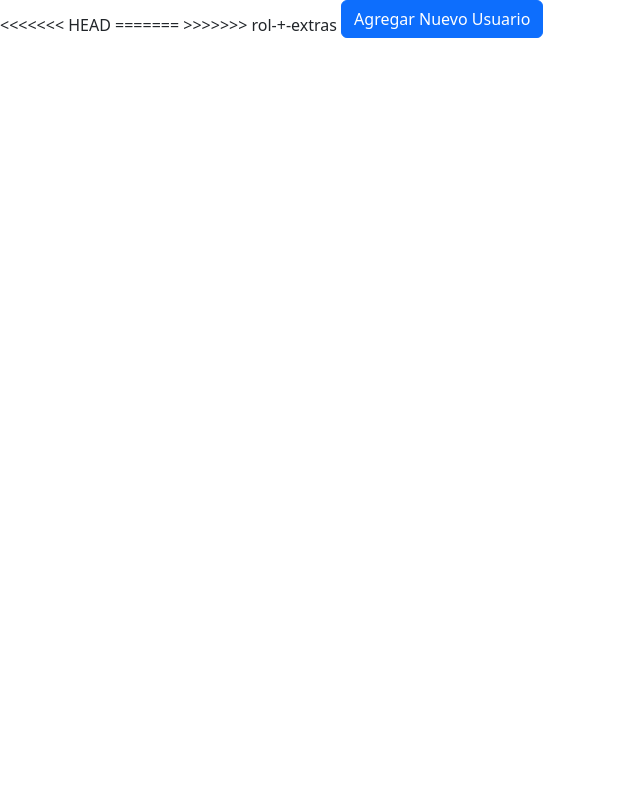
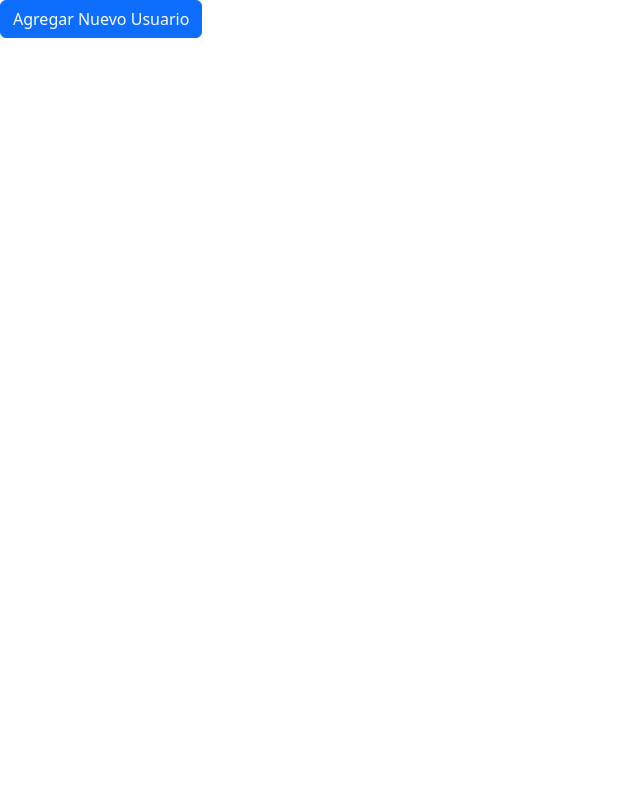
Before and after one commit to jar12a/ProyectoJoyeria, a PHP site: page /ProyectoJoyeria/complementos/agregar_usuario.php in a window 1280 px wide. Shown: the whole page, without its empty margins (0-640 px from the left). Run offline with PHP 8.4, Linux system fonts and the light colour scheme.

Commit message:
Eliminar conflictos de fusión y mejorar la estructura del formulario de agregar usuario

```diff
--- a/complementos/agregar_usuario.php
+++ b/complementos/agregar_usuario.php
@@ -1,4 +1,3 @@
-<<<<<<< HEAD
 <?php
 // Incluir la conexión a la base de datos
 include_once '../confi/conexion.php';
@@ -122,8 +121,6 @@ if ($_SERVER['REQUEST_METHOD'] === 'POST' && isset($_POST['agregar_usuario'])) {
 </div>
 
 
-=======
->>>>>>> rol-+-extras
 <!-- Botón para agregar nuevo usuario -->
 <button type="button" class="btn btn-primary mb-3" data-bs-toggle="modal" data-bs-target="#agregarUsuarioModal">
     Agregar Nuevo Usuario
@@ -139,29 +136,19 @@ if ($_SERVER['REQUEST_METHOD'] === 'POST' && isset($_POST['agregar_usuario'])) {
             </div>
             <div class="modal-body">
                 <!-- Formulario para agregar nuevo usuario -->
-<<<<<<< HEAD
                 <form id="formAgregarUsuario" method="POST">
                     <div class="mb-3">
                         <label for="nuevo_usuario" class="form-label">Usuario</label>
                         <input type="text" class="form-control" id="nuevo_usuario" name="usuario" required>
                         <div id="usuarioError" class="text-danger"></div>
-=======
-                <form action="" method="POST">
-                    <div class="mb-3">
-                        <label for="nuevo_usuario" class="form-label">Usuario</label>
-                        <input type="text" class="form-control" id="nuevo_usuario" name="usuario" required>
->>>>>>> rol-+-extras
                     </div>
                     <div class="mb-3">
                         <label for="nuevo_password" class="form-label">Contraseña</label>
                         <input type="password" class="form-control" id="nuevo_password" name="password" required>
-<<<<<<< HEAD
                         <div class="form-check mt-2">
                             <input type="checkbox" class="form-check-input" id="mostrarPassword">
                             <label class="form-check-label" for="mostrarPassword">Mostrar contraseña</label>
                         </div>
-=======
->>>>>>> rol-+-extras
                     </div>
                     <div class="mb-3">
                         <label for="nuevo_nombre" class="form-label">Nombre</label>
@@ -169,27 +156,16 @@ if ($_SERVER['REQUEST_METHOD'] === 'POST' && isset($_POST['agregar_usuario'])) {
                     </div>
                     <div class="mb-3">
                         <label for="nuevo_telefono" class="form-label">Teléfono</label>
-<<<<<<< HEAD
                         <input type="text" class="form-control" id="nuevo_telefono" name="telefono">
                     </div>
                     <div class="mb-3">
                         <label for="nuevo_direccion" class="form-label">Dirección</label>
                         <input type="text" class="form-control" id="nuevo_direccion" name="direccion">
-=======
-                        <input type="text" class="form-control" id="nuevo_telefono" name="telefono" required>
-                    </div>
-                    <div class="mb-3">
-                        <label for="nuevo_direccion" class="form-label">Dirección</label>
-                        <input type="text" class="form-control" id="nuevo_direccion" name="direccion" required>
->>>>>>> rol-+-extras
                     </div>
                     <div class="mb-3">
                         <label for="nuevo_correo" class="form-label">Correo</label>
                         <input type="email" class="form-control" id="nuevo_correo" name="correo" required>
-<<<<<<< HEAD
                         <div id="correoError" class="text-danger"></div>
-=======
->>>>>>> rol-+-extras
                     </div>
                     <div class="mb-3">
                         <label for="nuevo_rol" class="form-label">Rol</label>
@@ -201,11 +177,7 @@ if ($_SERVER['REQUEST_METHOD'] === 'POST' && isset($_POST['agregar_usuario'])) {
                     </div>
                     <div class="modal-footer">
                         <button type="button" class="btn btn-secondary" data-bs-dismiss="modal">Cerrar</button>
-<<<<<<< HEAD
                         <button id="btnAgregar" type="submit" name="agregar_usuario" class="btn btn-primary">Agregar</button>
-=======
-                        <button type="submit" name="agregar_usuario" class="btn btn-primary">Agregar</button>
->>>>>>> rol-+-extras
                     </div>
                 </form>
             </div>
@@ -213,7 +185,6 @@ if ($_SERVER['REQUEST_METHOD'] === 'POST' && isset($_POST['agregar_usuario'])) {
     </div>
 </div>
 
-<<<<<<< HEAD
 <!-- Scripts para validaciones en tiempo real -->
 <!-- Bootstrap CSS -->
 <link href="https://cdn.jsdelivr.net/npm/bootstrap@5.3.0/dist/css/bootstrap.min.css" rel="stylesheet">
@@ -328,71 +299,3 @@ if ($_SERVER['REQUEST_METHOD'] === 'POST' && isset($_POST['agregar_usuario'])) {
         }
     });
 </script>
-=======
-<?php
-// Incluir la conexión a la base de datos
-include_once '../confi/conexion.php';
-
-// Procesar el formulario de agregar usuario
-if ($_SERVER['REQUEST_METHOD'] === 'POST' && isset($_POST['agregar_usuario'])) {
-    // Obtener los datos del formulario
-    $usuario = $_POST['usuario'];
-    $password = password_hash($_POST['password'], PASSWORD_DEFAULT); // Encriptar la contraseña
-    $nombre = $_POST['nombre'];
-    $telefono = $_POST['telefono'];
-    $direccion = $_POST['direccion'];
-    $correo = $_POST['correo'];
-    $rol = $_POST['rol'];
-
-
-// Incluir la conexión a la base de datos
-include_once '../confi/conexion.php';
-
-// Procesar el formulario de agregar usuario
-if ($_SERVER['REQUEST_METHOD'] === 'POST' && isset($_POST['agregar_usuario'])) {
-    // Obtener los datos del formulario
-    $usuario = $_POST['usuario'];
-    $password = password_hash($_POST['password'], PASSWORD_DEFAULT); // Encriptar la contraseña
-    $nombre = $_POST['nombre'];
-    $telefono = $_POST['telefono'];
-    $direccion = $_POST['direccion'];
-    $correo = $_POST['correo'];
-    $rol = $_POST['rol'];
-
-    // Insertar el nuevo usuario en la base de datos
-    $query = "INSERT INTO usuario (usuario, password, nombre, telefono, direccion, correo, idRol)
-              VALUES (:usuario, :password, :nombre, :telefono, :direccion, :correo, (SELECT id FROM rol WHERE Rol = :rol))";
-
-    $stmt = $pdo->prepare($query);
-    $stmt->execute([
-        'usuario' => $usuario,
-        'password' => $password,
-        'nombre' => $nombre,
-        'telefono' => $telefono,
-        'direccion' => $direccion,
-        'correo' => $correo,
-        'rol' => $rol
-    ]);
-
-    // Redirigir para evitar el reenvío del formulario
-    if ($stmt->rowCount() > 0) {
-        header("Location: principal.php?success=1"); // Redirige a la misma página con un mensaje de éxito
-        exit;
-    } else {
-        header("Location: principal.php?error=1"); // Redirige a la misma página con un mensaje de error
-        exit;
-    }
-}
-
-    // Mostrar mensaje de éxito o error
-    if ($stmt->rowCount() > 0) {
-        echo '<div class="alert alert-success">Usuario agregado correctamente.</div>';
-    } else {
-        echo '<div class="alert alert-danger">Error al agregar el usuario.</div>';
-    }
-}
-
-include '../complementos/cargar_usuarios.php';
-?>
-
->>>>>>> rol-+-extras
--- a/complementos/dashboard_menu.php
+++ b/complementos/dashboard_menu.php
@@ -1,3 +1,4 @@
+
 
 <div id="layoutSidenav_nav">
     <nav class="sb-sidenav accordion sb-sidenav-dark" id="sidenavAccordion">
```
Also changed, not shown: confi/agregarUs.php (+4 -4 lines), complementos/dashboard_head.php (line endings or trailing spaces), confi/cierre_sesion.php (line endings or trailing spaces).
